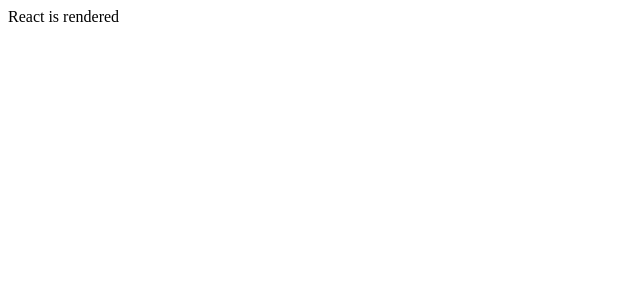
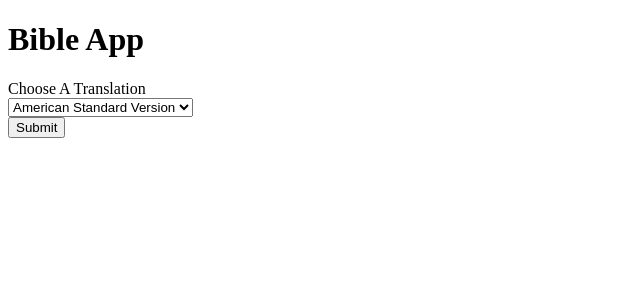
Before and after one commit to herbalmanatee/bible-app, a React app: page / in a window 1280 px wide. Shown: the top 300 px of the page, without its empty margins (0-640 px from the left). Built offline with nearby package versions, Linux system fonts and the light colour scheme; the HTML template or start-up script is replaced by a standard one.

Commit message:
add version form and its submit handler

```diff
--- a/src/components/App.jsx
+++ b/src/components/App.jsx
@@ -9,9 +9,25 @@
     }
   }
 
+  onVersionSubmit (event) {
+    event.preventDefault();
+    console.log('submitted')
+  }
+
   render() {
     return (
-      <div>React is rendered</div>
+      <div>
+        <h1>Bible App</h1>
+        <form onSubmit={()=>{this.onVersionSubmit(event)}}>
+          <label>Choose A Translation</label><br></br>
+          <select name="version" id="bible-versions">
+            <option value="asv">American Standard Version</option>
+            <option value="kjv">King James Version</option>
+            <option value="geneva">Geneva</option>
+          </select><br></br>
+          <button type="submit">Submit</button>
+        </form>
+      </div>
     );
   }
 }
```
Also changed, not shown: 2 other files (tests, documents, lock files or other folders).
